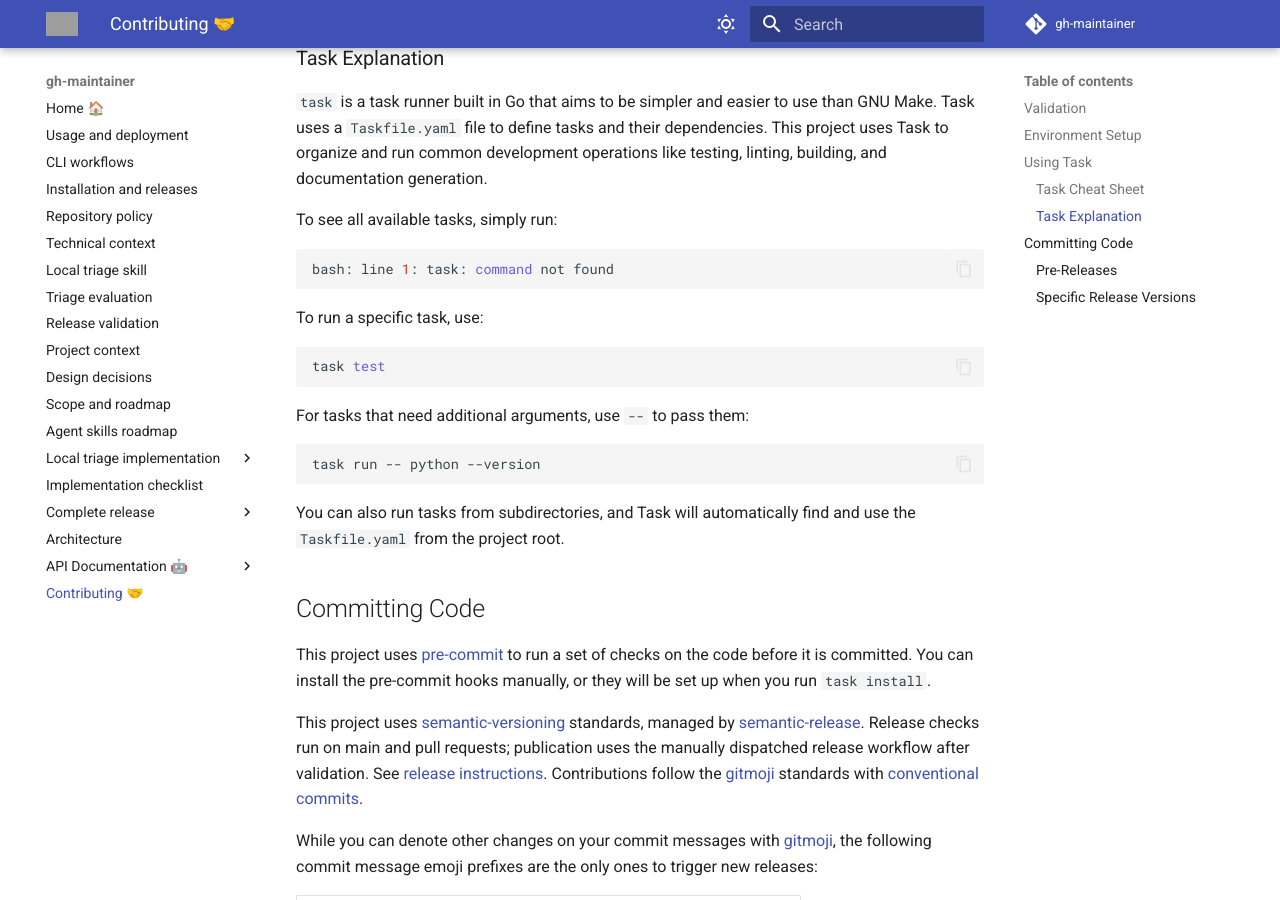
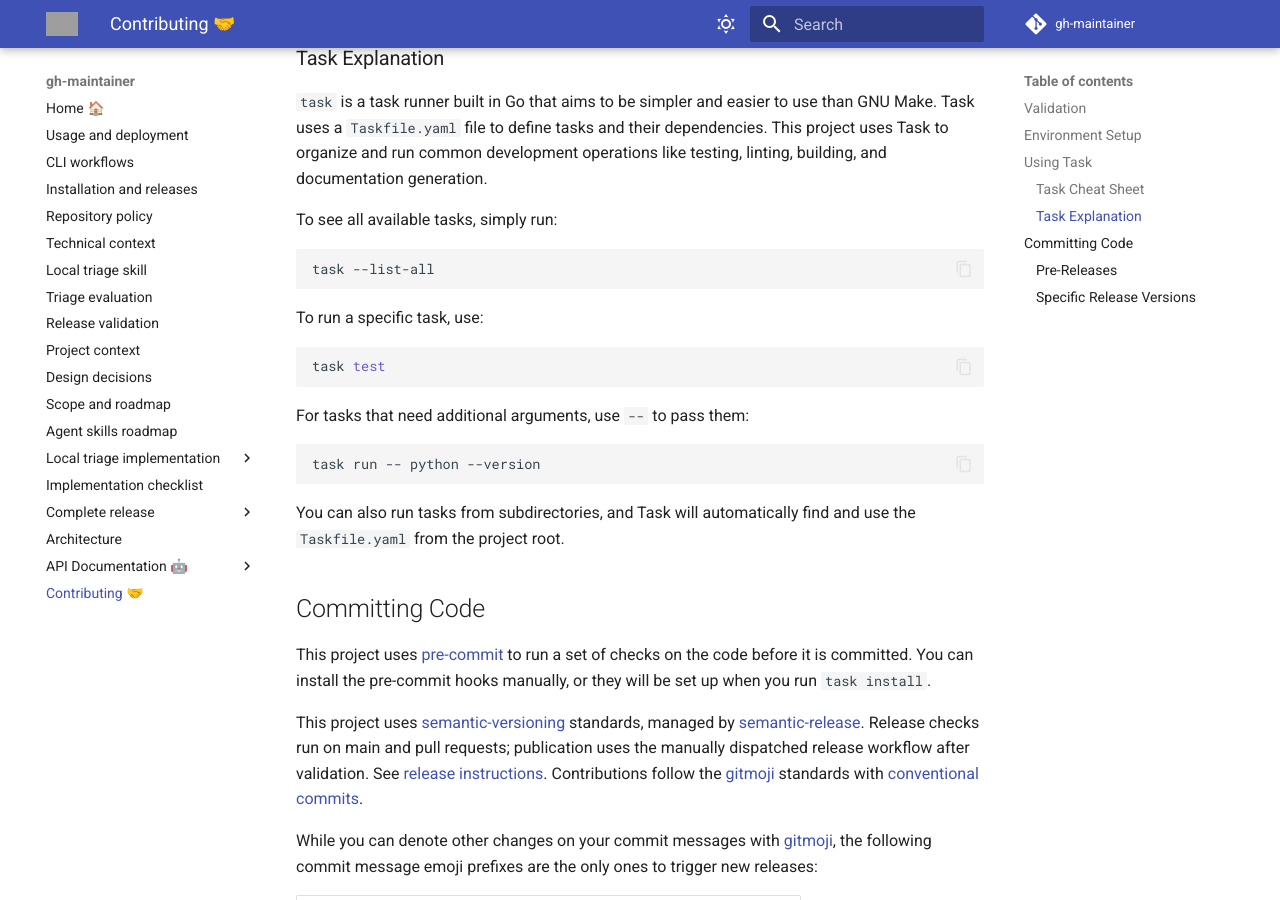
Before and after one commit to jufty-bot/gh-maintainer, an MkDocs documentation site: the page built from docs/contributing.md, in a window 1280 px wide and 900 px high, scrolled down 2904 px. Built offline with MkDocs 1.6.1 and Material for MkDocs 9.7.7, drawn with Linux system fonts in a browser that asks for light colours; comment, search, counter and statistics services are not loaded; grey boxes are pictures that could not be loaded.

Commit message:
👷 Keep documentation builds independent of optional Task tooling

````diff
--- a/docs/contributing.md
+++ b/docs/contributing.md
@@ -113,7 +113,7 @@ building, and documentation generation.
 
 To see all available tasks, simply run:
 
-```bash exec="on" result="markdown" source="tabbed-left" tabs="task CLI|Output"
+```bash
 task --list-all
 ```
 
````
